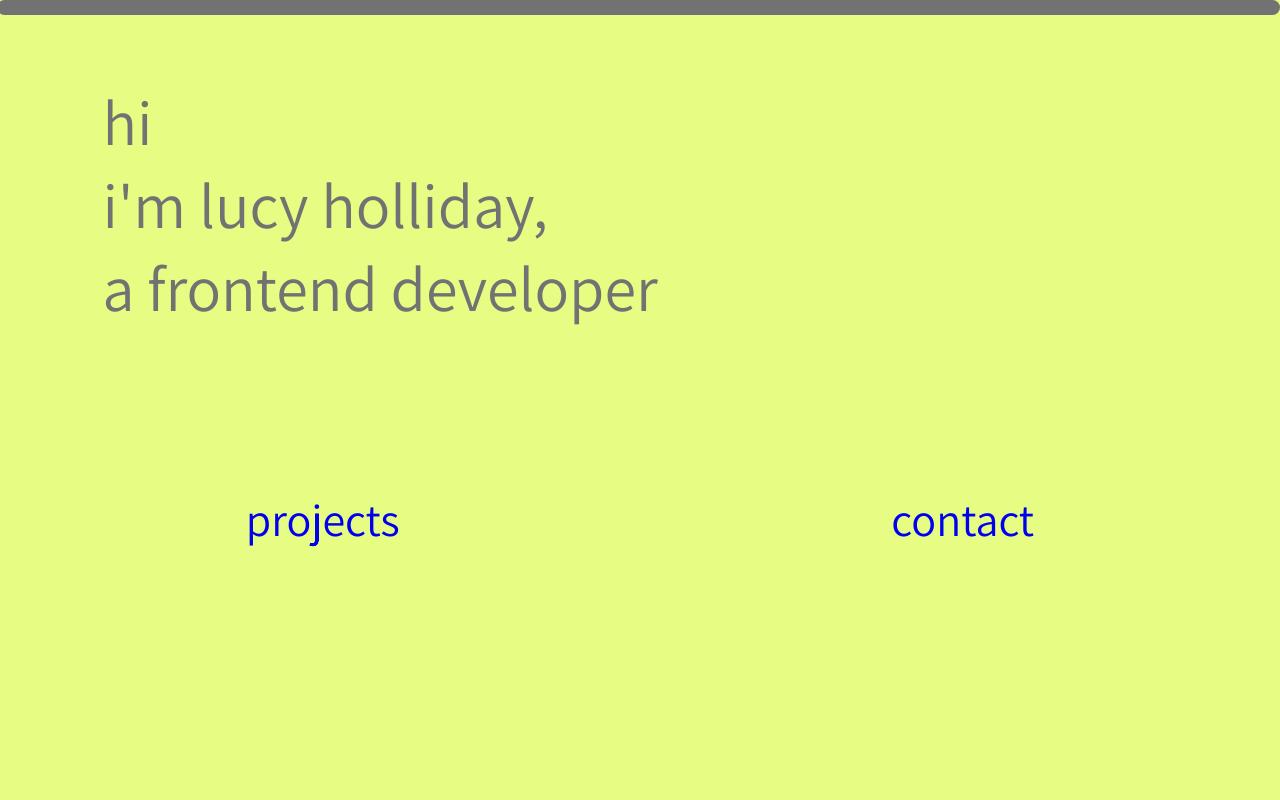
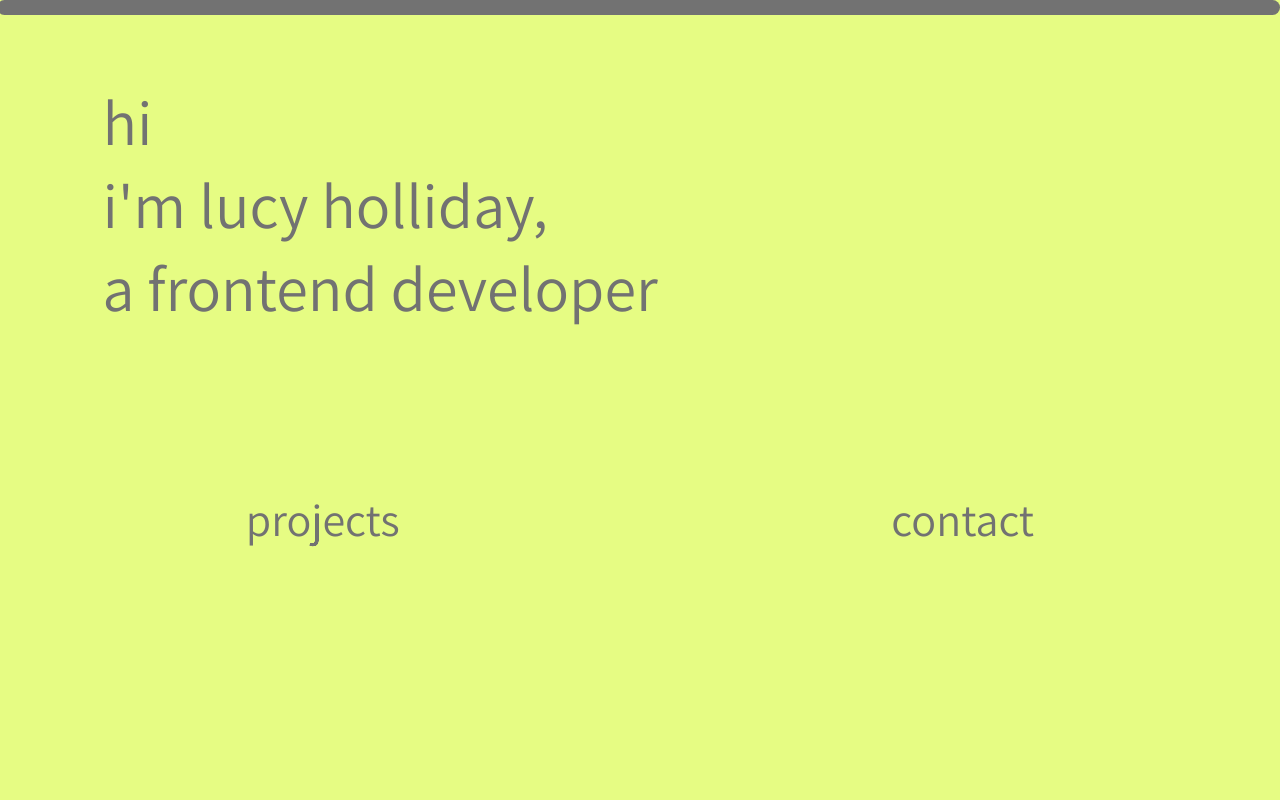
Before and after one commit to lllhollliday/portfolio, a React (Create React App) app: page / in a window 1280 px wide. Shown: the top 800 px of the page. Built offline with nearby package versions, Linux system fonts and the light colour scheme.

Commit message:
link unvisited fix

```diff
--- a/src/App.css
+++ b/src/App.css
@@ -38,8 +38,6 @@
 .green p {
   padding-left: 8%;
 
-  /* font-size: 5rem; */
-/*   color: var(--font); */
   font-weight: 400;
   font-size: 5vw;
 }
@@ -53,19 +51,17 @@
 .links a {
   font-size: 46px;
   text-decoration: none;
-/*   color: var(--font); */
+
 
   display: inline-flex;
 
   position: relative;
 }
 
-/* .links a,
-a:visited,
-a:hover,
-a:active{
-color: var(--font);
-} */
+.links a:link{
+  color: inherit;
+}
+
 .links a::after {
   content: "";
   position: absolute;
```
